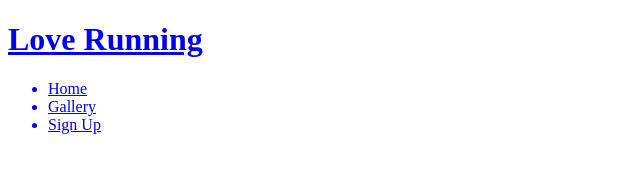
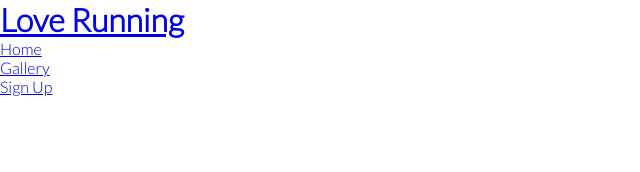
Before and after one commit to Gemstorm/love-running, a plain HTML site: page index.html in a window 1280 px wide. Shown: the whole page, without its empty margins (0-640 px from the left). Drawn offline with Linux system fonts and the light colour scheme.

Commit message:
Add Google Fonts and remove default magins, padding and borders

```diff
--- a/assets/css/style.css
+++ b/assets/css/style.css
@@ -0,0 +1,13 @@
+@import url('https://fonts.googleapis.com/css2?family=Lato:wght@300&family=Oswald:wght@300&display=swap');
+
+* {
+    margin: 0;
+    padding: 0;
+    border: none;
+}
+
+body {
+
+    font-family: Lato, sans-serif;
+    font-weight: 300;
+}
--- a/index.html
+++ b/index.html
@@ -5,6 +5,7 @@
     <meta charset="UTF-8">
     <meta http-equiv="X-UA-Compatible" content="IE=edge">
     <meta name="viewport" content="width=device-width, initial-scale=1.0">
+    <link rel="stylesheet" href="assets/css/style.css">
     <title>Document</title>
 </head>
 
```
